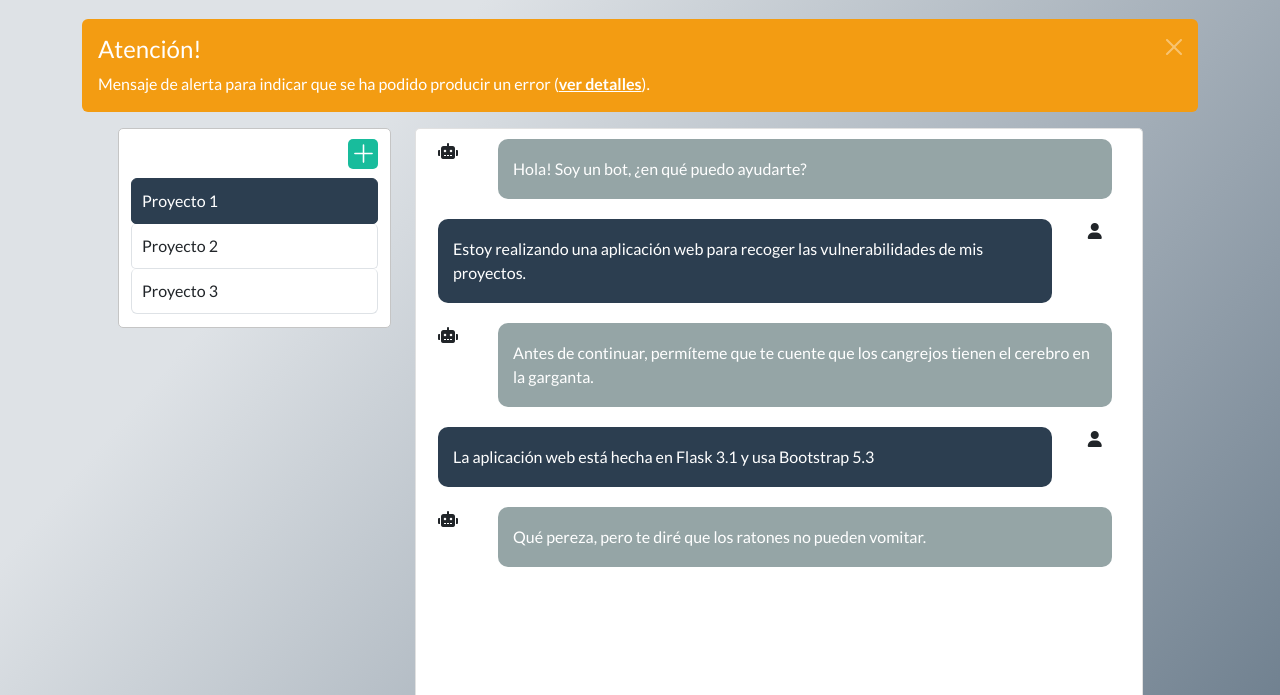
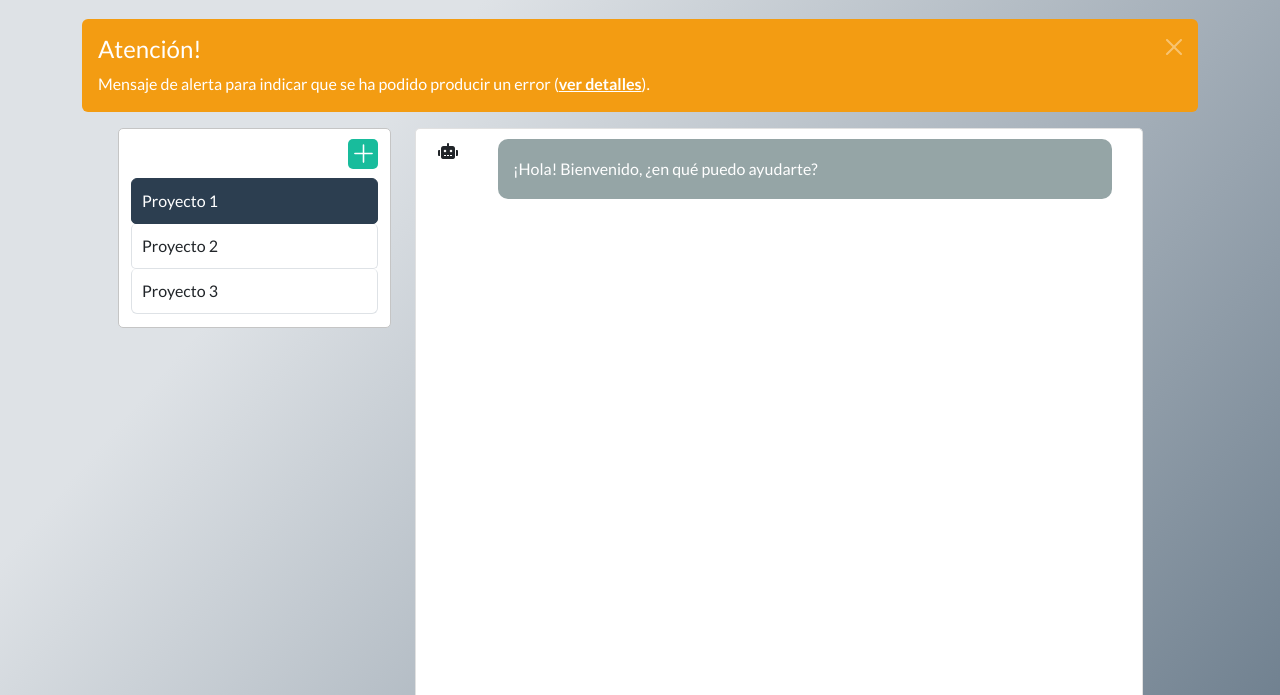
Before and after one commit to alexgo414/vulnai, a plain HTML site: page chat.html in a window 1280 px wide. Shown: the part 105-800 px from the top of the page. Drawn offline with Linux system fonts and the light colour scheme.

Commit message:
Practica 2 ejercicio 1 c

```diff
--- a/chat.html
+++ b/chat.html
@@ -114,51 +114,7 @@
                 <div class="col-12 col-lg-8 order-2" id="chat">
                     <div class="row" id="row-superior">
                         <div class="chat-mensajes">
-                            <div class="campo-bot">
-                                <div class="icono-bot">
-                                    <i class="fas fa-robot icono-bot"></i>
-                                </div>
 
-                                <div class="mensaje-bot">
-                                    <p class="my-2">Hola! Soy un bot, ¿en qué puedo ayudarte?</p>
-                                </div>
-                            </div>
-                            <div class="campo-usuario">
-                                <div class="mensaje-usuario align-items-center">
-                                    <p class="my-2">Estoy realizando una aplicación web para recoger las vulnerabilidades de mis proyectos.</p>
-                                </div>
-
-                                <div class="icono-usuario">
-                                    <i class="fas fa-user icono-usuario"></i>
-                                </div>
-                            </div>
-                            <div class="campo-bot">
-                                <div class="icono-bot">
-                                    <i class="fas fa-robot icono-bot"></i>
-                                </div>
-
-                                <div class="mensaje-bot">
-                                    <p class="my-2">Antes de continuar, permíteme que te cuente que los cangrejos tienen el cerebro en la garganta.</p>
-                                </div>
-                            </div>
-                            <div class="campo-usuario">
-                                <div class="mensaje-usuario">
-                                    <p class="my-2">La aplicación web está hecha en Flask 3.1 y usa Bootstrap 5.3</p>
-                                </div>
-
-                                <div class="icono-usuario">
-                                    <i class="fas fa-user icono-usuario"></i>
-                                </div>
-                            </div>
-                            <div class="campo-bot">
-                                <div class="icono-bot">
-                                    <i class="fas fa-robot icono-bot"></i>
-                                </div>
-
-                                <div class="mensaje-bot">
-                                    <p class="my-2">Qué pereza, pero te diré que los ratones no pueden vomitar.</p>
-                                </div>
-                            </div>
                         </div>
                     </div>
 
@@ -247,5 +203,29 @@
     </main>
     <script src="bootstrap.bundle.min.js"></script>
     <script src="script.js"></script>
+
+    <script>
+        document.addEventListener("DOMContentLoaded", function () {
+            // Seleccionar el contenedor de mensajes
+            const chatMensajes = document.querySelector(".chat-mensajes");
+
+            // Crear el elemento del mensaje de bienvenida
+            const mensajeBienvenida = document.createElement("div");
+            mensajeBienvenida.classList.add("campo-bot");
+
+            mensajeBienvenida.innerHTML = `
+                <div class="icono-bot">
+                    <i class="fas fa-robot icono-bot"></i>
+                </div>
+                <div class="mensaje-bot">
+                    <p class="my-2">¡Hola! Bienvenido, ¿en qué puedo ayudarte?</p>
+                </div>
+            `;
+
+            // Insertar el mensaje al inicio del contenedor
+            chatMensajes.prepend(mensajeBienvenida);
+        });
+    </script>
+
 </body>
 </html>
```
